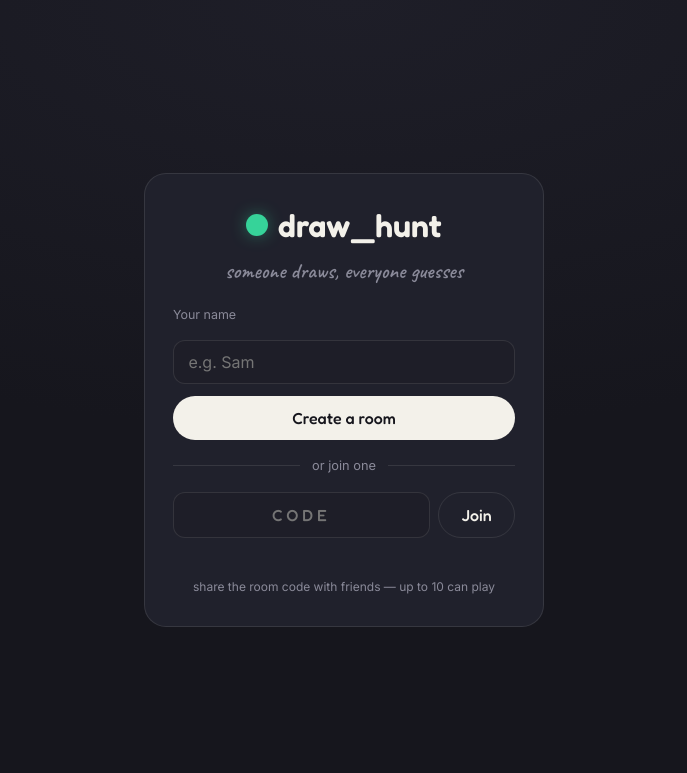
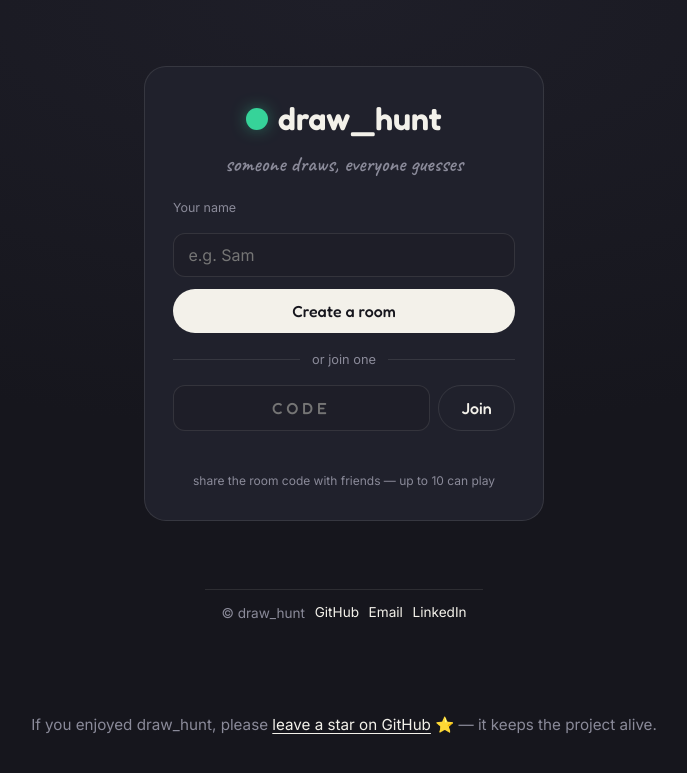
Before and after one commit to PankajChauhanji/DrawHunt, a Flask app: page / in a window 1280 px wide. Shown: the top 773 px of the page, without its empty margins (296-983 px from the left). Run offline with Flask 3, Linux system fonts and the light colour scheme.

Commit message:
added footer and header section.

```diff
--- a/game/words.py
+++ b/game/words.py
@@ -202,7 +202,6 @@ WORDS = {
 # Pre-flatten the list and remove duplicates.
 # Using set() ensures words that appear in multiple categories are only loaded once.
 FLAT_WORDS_POOL = list(set(word for theme_list in WORDS.values() for word in theme_list))
-print(len(FLAT_WORDS_POOL), "unique words loaded into the pool.")
 
 def pick_choices(n: int, exclude: set[str] | None = None) -> list[str]:
     """
--- a/static/css/style.css
+++ b/static/css/style.css
@@ -230,3 +230,17 @@ body[data-conn="disconnected"] .conn-dot { background: var(--coral); box-shadow:
 }
 @media (max-width: 620px) { .lobby { grid-template-columns: 1fr; } }
 @media (prefers-reduced-motion: reduce) { * { transition: none !important; } }
+
+/* ---------- footer ---------- */
+.site-footer { border-top: 1px solid var(--line); padding: 0.9rem 1rem; text-align: center; background: transparent; }
+.site-footer .footer-inner { max-width: 980px; margin: 0 auto; display: flex; gap: 0.6rem; align-items: center; justify-content: center; flex-wrap: wrap; }
+.site-footer .footer-copy { color: var(--muted); font-size: 0.85rem; }
+.site-footer .footer-links { display: inline-flex; gap: 0.6rem; align-items: center; }
+.site-footer .footer-links a { color: var(--paper); text-decoration: none; font-size: 0.85rem; border-bottom: 1px dashed transparent; padding-bottom: 1px; }
+.site-footer .footer-links a:hover { color: var(--green); border-bottom-color: rgba(255,255,255,0.06); }
+
+/* call-to-action below footer */
+.footer-cta-wrap { text-align: center; margin-top: 0.35rem; }
+.footer-cta { color: var(--muted); font-size: 0.95rem; margin: 0.25rem 0 0 0; }
+.footer-cta a { color: var(--paper); text-decoration: underline; text-underline-offset: 3px; }
+.footer-cta a:hover { color: var(--green); }
--- a/templates/game.html
+++ b/templates/game.html
@@ -102,6 +102,9 @@
   <div id="overlay" class="overlay">
     <div id="overlay-body" class="overlay-card"></div>
   </div>
+  <div class="footer-cta-wrap">
+    <p class="footer-cta">If you enjoyed draw_hunt, please <a href="https://github.com/PankajChauhanji/draw_hunt" target="_blank" rel="noreferrer">leave a star on GitHub</a> ⭐ — it keeps the project alive.</p>
+  </div>
 
   <script>
     window.INKLING = {
--- a/templates/index.html
+++ b/templates/index.html
@@ -32,6 +32,21 @@
     <p id="landing-error" class="error" role="alert"></p>
     <p class="footnote">share the room code with friends — up to 10 can play</p>
   </main>
+  <!-- Footer section contains urls to connect like linkedin or github and gmail -->
+  <footer class="site-footer">
+    <div class="footer-inner">
+      <span class="footer-copy">&copy; draw_hunt</span>
+      <span class="footer-links">
+        <a href="https://github.com/PankajChauhanji/draw_hunt" target="_blank" rel="noreferrer">GitHub</a>
+        <a href="mailto:pankajchauhan.nitsri@gmail.com">Email</a>
+        <a href="https://www.linkedin.com/in/pankaj-chauhan-sde/" target="_blank" rel="noreferrer">LinkedIn</a>
+      </span>
+    </div>
+  </footer>
+
+  <div class="footer-cta-wrap">
+    <p class="footer-cta">If you enjoyed draw_hunt, please <a href="https://github.com/PankajChauhanji/draw_hunt" target="_blank" rel="noreferrer">leave a star on GitHub</a> ⭐ — it keeps the project alive.</p>
+  </div>
 
   <script src="{{ url_for('static', filename='js/identity.js') }}"></script>
   <script src="{{ url_for('static', filename='js/landing.js') }}"></script>
```
